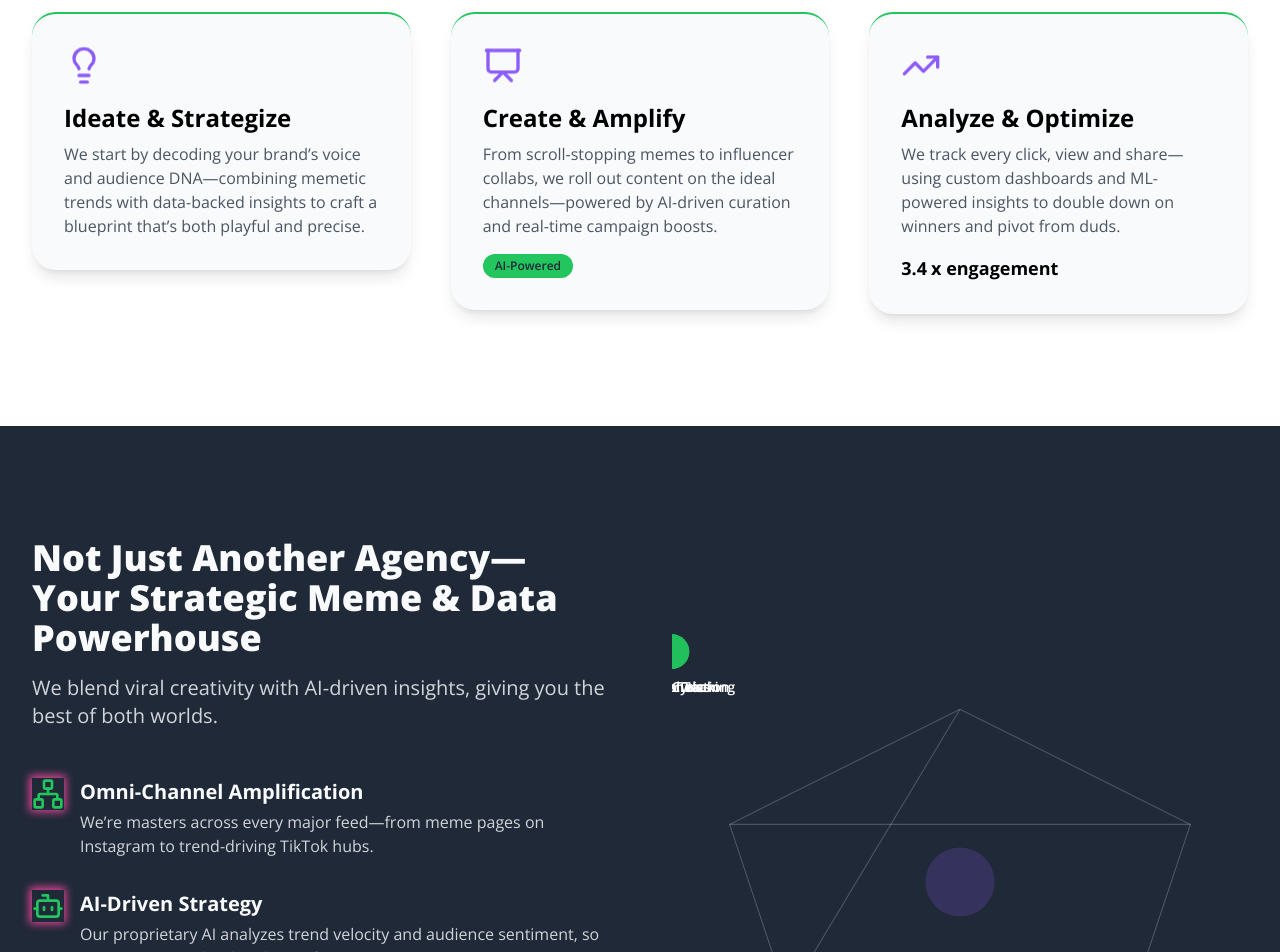
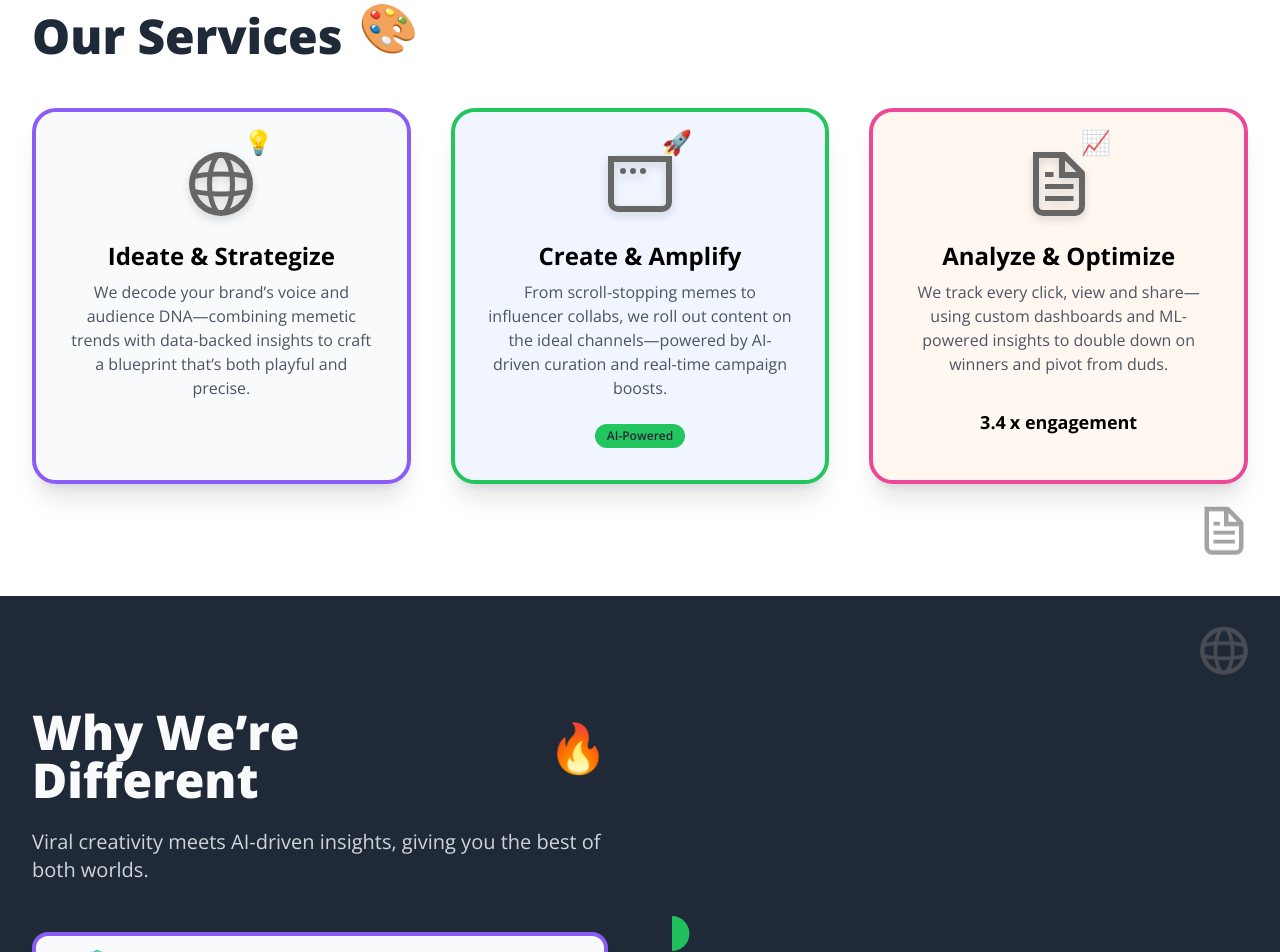
Before and after one commit to Divmak11/supr_surge_website, a Next.js app: page / in a window 1280 px wide. Shown: the part 900-1852 px from the top of the page. Built offline with nearby package versions, Linux system fonts and the light colour scheme.

Commit message:
Redesign Services, WhyDifferent, and Showcase sections: bold meme-inspired cards, floating stickers, dynamic headlines, playful emoji bursts, and interactive effects. Remove gradients/glows. All sections now playful, professional, and unique.

```diff
--- a/src/components/sections/ServicesSection.tsx
+++ b/src/components/sections/ServicesSection.tsx
@@ -4,39 +4,41 @@ import { motion } from "framer-motion";
 import Card from "../ui/Card";
 import { Lightbulb, Presentation, TrendingUp } from "lucide-react";
 import dynamic from "next/dynamic";
+import Image from "next/image";
 
 const LiveCounter = dynamic(() => import("../ui/LiveCounter"), {
   ssr: false,
 });
 
-const services = [
+const floatingStickers = [
+  { src: "/window.svg", alt: "Window Sticker", style: "top-8 left-8 w-10 animate-float-slow" },
+  { src: "/file.svg", alt: "File Sticker", style: "bottom-8 right-8 w-12 animate-float-medium" },
+];
+
+const headlineEmojis = ["💡", "🚀", "📈", "🎨", "🔥", "😂"];
+
+const serviceCards = [
   {
-    icon: (
-      <motion.div whileHover={{ rotate: 360 }}>
-        <Lightbulb size={40} className="mb-4 text-primary-purple" />
-      </motion.div>
-    ),
+    icon: "/globe.svg",
+    emoji: "💡",
+    color: "bg-[#F9FAFB] border-[#8B5CF6]",
     title: "Ideate & Strategize",
     description:
-      "We start by decoding your brand’s voice and audience DNA—combining memetic trends with data-backed insights to craft a blueprint that’s both playful and precise.",
+      "We decode your brand’s voice and audience DNA—combining memetic trends with data-backed insights to craft a blueprint that’s both playful and precise.",
   },
   {
-    icon: (
-      <motion.div whileHover={{ rotate: 360 }}>
-        <Presentation size={40} className="mb-4 text-primary-purple" />
-      </motion.div>
-    ),
+    icon: "/window.svg",
+    emoji: "🚀",
+    color: "bg-[#F0F5FF] border-[#22C55E]",
     title: "Create & Amplify",
     description:
       "From scroll-stopping memes to influencer collabs, we roll out content on the ideal channels—powered by AI-driven curation and real-time campaign boosts.",
     badge: "AI-Powered",
   },
   {
-    icon: (
-      <motion.div whileHover={{ rotate: 360 }}>
-        <TrendingUp size={40} className="mb-4 text-primary-purple" />
-      </motion.div>
-    ),
+    icon: "/file.svg",
+    emoji: "📈",
+    color: "bg-[#FFF7F0] border-[#EC4899]",
     title: "Analyze & Optimize",
     description:
       "We track every click, view and share—using custom dashboards and ML-powered insights to double down on winners and pivot from duds.",
@@ -70,46 +72,62 @@ const itemVariants = {
 };
 
 const ServicesSection = () => {
+  const [headlineIndex, setHeadlineIndex] = React.useState(0);
+  React.useEffect(() => {
+    const interval = setInterval(() => {
+      setHeadlineIndex((i) => (i + 1) % headlineEmojis.length);
+    }, 1800);
+    return () => clearInterval(interval);
+  }, []);
+
   return (
     <section className="relative py-28 bg-white overflow-hidden">
-      {/* Animated Gradient Background */}
-      <div className="absolute inset-0 animated-gradient opacity-10 -z-10" />
-      {/* Subtle Pattern Overlay (optional) */}
-      <div className="absolute inset-0 pointer-events-none" aria-hidden="true">
-        {/* Example: SVG pattern or sparkles can be added here */}
+      {/* Floating SVG Stickers */}
+      {floatingStickers.map((sticker, i) => (
+        <Image
+          key={i}
+          src={sticker.src}
+          alt={sticker.alt}
+          width={48}
+          height={48}
+          className={`pointer-events-none select-none opacity-60 absolute z-0 ${sticker.style}`}
+        />
+      ))}
+      <div className="container mx-auto px-8">
+        <h2 className="text-4xl md:text-5xl font-extrabold text-neutral-dark mb-12 flex items-center gap-4">
+          Our Services
+          <span className="text-4xl md:text-5xl animate-bounce inline-block">{headlineEmojis[headlineIndex]}</span>
+        </h2>
+        <div className="grid grid-cols-1 md:grid-cols-3 gap-10">
+          {serviceCards.map((service, index) => (
+            <div
+              key={index}
+              className={`relative rounded-3xl border-4 ${service.color} shadow-xl p-8 flex flex-col items-center text-center transition-transform duration-300 hover:scale-105 hover:-rotate-2 group`}
+            >
+              <div className="w-20 h-20 mb-4 flex items-center justify-center relative">
+                <Image src={service.icon} alt={service.title} width={64} height={64} className="w-16 h-16 drop-shadow-lg" />
+                <span className="absolute -top-3 -right-3 text-2xl animate-bounce">{service.emoji}</span>
               </div>
-      <div className="container mx-auto px-8">
-        <motion.div
-          variants={containerVariants}
-          initial="hidden"
-          whileInView="visible"
-          viewport={{ once: true, amount: 0.2 }}
-          className="grid grid-cols-1 md:grid-cols-3 gap-10"
-        >
-          {services.map((service, index) => (
-            <motion.div key={index} variants={itemVariants} className="bounce-in">
-              <Card className="transition-all duration-300 hover:glow-animate">
-                <div className="float-animate mb-2">{service.icon}</div>
-                <h3 className="text-2xl font-bold mb-2 fade-in-up">{service.title}</h3>
-                <p className="text-neutral-medium fade-in-up">{service.description}</p>
+              <h3 className="text-2xl font-bold mb-2">{service.title}</h3>
+              <p className="text-neutral-medium mb-4">{service.description}</p>
               {service.badge && (
-                  <span className="mt-4 inline-block bg-accent-green text-neutral-dark text-xs font-semibold px-3 py-1 rounded-full fade-in-up">
+                <span className="mt-2 inline-block bg-accent-green text-neutral-dark text-xs font-semibold px-3 py-1 rounded-full">
                   {service.badge}
                 </span>
               )}
               {service.counter && (
-                  <div className="mt-4 text-lg font-bold fade-in-up">
-                    <LiveCounter
-                      from={service.counter.from}
-                      to={service.counter.to}
-                    />
+                <div className="mt-4 text-lg font-bold">
+                  <LiveCounter from={service.counter.from} to={service.counter.to} />
                   <span className="ml-1">{service.counter.suffix}</span>
                 </div>
               )}
-              </Card>
-            </motion.div>
+              {/* Emoji burst on hover */}
+              <span className="absolute left-1/2 top-1/2 -translate-x-1/2 -translate-y-1/2 opacity-0 group-hover:opacity-100 transition-all duration-300 pointer-events-none z-0">
+                <span className="text-2xl animate-bounce">😂🔥🎉</span>
+              </span>
+            </div>
           ))}
-        </motion.div>
+        </div>
       </div>
     </section>
   );
--- a/src/components/sections/ShowcaseSection.tsx
+++ b/src/components/sections/ShowcaseSection.tsx
@@ -12,6 +12,14 @@ import "swiper/css/pagination";
 import "swiper/css/navigation";
 
 import ShowcaseCard from "../ui/ShowcaseCard";
+import Image from "next/image";
+
+const floatingStickers = [
+  { src: "/file.svg", alt: "File Sticker", style: "top-8 left-8 w-10 animate-float-slow" },
+  { src: "/globe.svg", alt: "Globe Sticker", style: "bottom-8 right-8 w-12 animate-float-medium" },
+];
+
+const headlineEmojis = ["🎬", "🔥", "😂", "🚀", "🎉", "👑"];
 
 const projects = [
   {
@@ -64,30 +72,30 @@ const projects = [
 const ShowcaseSection = () => {
   const [swiper, setSwiper] = useState<SwiperClass | null>(null);
   const [flippedCardId, setFlippedCardId] = useState<number | null>(null);
+  const [headlineIndex, setHeadlineIndex] = useState(0);
+  useEffect(() => {
+    const interval = setInterval(() => {
+      setHeadlineIndex((i) => (i + 1) % headlineEmojis.length);
+    }, 1800);
+    return () => clearInterval(interval);
+  }, []);
 
   const handleCardClick = (clickedIndex: number, clickedId: number) => {
     if (!swiper) return;
 
     if (swiper.realIndex === clickedIndex) {
-      // Card is already in the center, toggle flip
       setFlippedCardId((current) => (current === clickedId ? null : clickedId));
     } else {
-      // Card is not in the center, slide to it
-      // Unflip any currently flipped card
       setFlippedCardId(null);
-
-      // Set up a one-time event listener to flip the card *after* the slide transition ends
       const flipAfterSlide = () => {
         setFlippedCardId(clickedId);
         swiper.off("slideChangeTransitionEnd", flipAfterSlide);
       };
       swiper.on("slideChangeTransitionEnd", flipAfterSlide);
-
       swiper.slideToLoop(clickedIndex);
     }
   };
 
-  // When the user drags the slider, unflip the card
   useEffect(() => {
     if (swiper) {
       swiper.on('sliderMove', () => setFlippedCardId(null));
@@ -99,18 +107,23 @@ const ShowcaseSection = () => {
     }
   }, [swiper]);
 
-
   return (
     <section className="relative bg-neutral-dark py-20 overflow-hidden">
-      {/* Animated Gradient Background */}
-      <div className="absolute inset-0 animated-gradient opacity-20 -z-10" />
-      {/* Subtle Pattern Overlay (optional) */}
-      <div className="absolute inset-0 pointer-events-none" aria-hidden="true">
-        {/* Example: SVG pattern or sparkles can be added here */}
-      </div>
+      {/* Floating SVG Stickers */}
+      {floatingStickers.map((sticker, i) => (
+        <Image
+          key={i}
+          src={sticker.src}
+          alt={sticker.alt}
+          width={48}
+          height={48}
+          className={`pointer-events-none select-none opacity-60 absolute z-0 ${sticker.style}`}
+        />
+      ))}
       <div className="mx-auto max-w-screen-xl px-4">
-        <h2 className="text-center font-montserrat text-4xl font-bold text-white fade-in-up">
-          Our Top Works
+        <h2 className="text-center font-montserrat text-4xl md:text-5xl font-bold text-white mb-4 flex items-center justify-center gap-4">
+          Our Top Memes
+          <span className="text-4xl md:text-5xl animate-bounce inline-block">{headlineEmojis[headlineIndex]}</span>
         </h2>
         <p className="mt-4 text-center font-sans text-lg text-neutral-gray fade-in-up">
           Where creativity meets data, and pixels meet purpose.
@@ -140,12 +153,16 @@ const ShowcaseSection = () => {
         >
           {projects.map((project, index) => (
             <SwiperSlide key={project.id} className="!w-[400px]">
-              <div className="glow-animate">
+              <div className="relative group">
                 <ShowcaseCard
                   {...project}
                   isFlipped={flippedCardId === project.id}
                   onCardClick={() => handleCardClick(index, project.id)}
                 />
+                {/* Emoji burst on hover */}
+                <span className="absolute left-1/2 top-1/2 -translate-x-1/2 -translate-y-1/2 opacity-0 group-hover:opacity-100 transition-all duration-300 pointer-events-none z-10">
+                  <span className="text-2xl animate-bounce">😂🔥🎉</span>
+                </span>
               </div>
             </SwiperSlide>
           ))}
--- a/src/components/sections/WhyDifferentSection.tsx
+++ b/src/components/sections/WhyDifferentSection.tsx
@@ -3,6 +3,7 @@ import React from "react";
 import { motion } from "framer-motion";
 import { Bot, Network, PersonStanding, ShieldCheck } from "lucide-react";
 import dynamic from "next/dynamic";
+import Image from "next/image";
 
 const FeatureMap = dynamic(() => import("@/components/ui/FeatureMap"), {
   ssr: false,
@@ -13,28 +14,43 @@ const FeatureMap = dynamic(() => import("@/components/ui/FeatureMap"), {
   ),
 });
 
+const floatingStickers = [
+  { src: "/globe.svg", alt: "Globe Sticker", style: "top-8 right-8 w-12 animate-float-slow" },
+  { src: "/window.svg", alt: "Window Sticker", style: "bottom-8 left-8 w-10 animate-float-medium" },
+];
+
+const headlineEmojis = ["🤓", "🤖", "🎯", "🔥", "💡", "😂"];
+
 const features = [
   {
-    icon: <Network className="w-8 h-8 text-accent-green" />,
+    icon: "/globe.svg",
+    emoji: "🌍",
+    color: "bg-[#F9FAFB] border-[#8B5CF6]",
     title: "Omni-Channel Amplification",
     description:
-      "We’re masters across every major feed—from meme pages on Instagram to trend-driving TikTok hubs.",
+      "Masters across every major feed—from meme pages on Instagram to trend-driving TikTok hubs.",
   },
   {
-    icon: <Bot className="w-8 h-8 text-accent-green" />,
+    icon: "/window.svg",
+    emoji: "🤖",
+    color: "bg-[#F0F5FF] border-[#22C55E]",
     title: "AI-Driven Strategy",
     description:
-      "Our proprietary AI analyzes trend velocity and audience sentiment, so your campaigns land at the perfect moment.",
+      "Proprietary AI analyzes trend velocity and audience sentiment, so your campaigns land at the perfect moment.",
     badge: "Proprietary Tech",
   },
   {
-    icon: <ShieldCheck className="w-8 h-8 text-accent-green" />,
+    icon: "/file.svg",
+    emoji: "⚡",
+    color: "bg-[#FFF7F0] border-[#EC4899]",
     title: "Real-Time Optimization",
     description:
       "Live dashboards update every 5 seconds—letting us pivot on the fly for maximum ROI.",
   },
   {
-    icon: <PersonStanding className="w-8 h-8 text-accent-green" />,
+    icon: "/next.svg",
+    emoji: "🧑‍🎤",
+    color: "bg-[#F9FAFB] border-[#8B5CF6]",
     title: "Creative Collective",
     description:
       "A hand-picked team of meme-lords, data nerds and creative strategists—all under one roof.",
@@ -42,66 +58,66 @@ const features = [
 ];
 
 const WhyDifferentSection = () => {
+  const [headlineIndex, setHeadlineIndex] = React.useState(0);
+  React.useEffect(() => {
+    const interval = setInterval(() => {
+      setHeadlineIndex((i) => (i + 1) % headlineEmojis.length);
+    }, 1800);
+    return () => clearInterval(interval);
+  }, []);
+
   return (
     <section className="relative bg-neutral-dark text-neutral-light py-28 overflow-hidden">
-      {/* Animated Gradient Background */}
-      <div className="absolute inset-0 animated-gradient opacity-20 -z-10" />
-      {/* Subtle Pattern Overlay (optional) */}
-      <div className="absolute inset-0 pointer-events-none" aria-hidden="true">
-        {/* Example: SVG pattern or sparkles can be added here */}
-      </div>
+      {/* Floating SVG Stickers */}
+      {floatingStickers.map((sticker, i) => (
+        <Image
+          key={i}
+          src={sticker.src}
+          alt={sticker.alt}
+          width={48}
+          height={48}
+          className={`pointer-events-none select-none opacity-60 absolute z-0 ${sticker.style}`}
+        />
+      ))}
       <div className="container mx-auto px-8 grid grid-cols-1 md:grid-cols-2 gap-16 items-center">
         {/* Left Column: Text Content */}
         <div>
-          <motion.h2
-            initial={{ opacity: 0, y: 20 }}
-            whileInView={{ opacity: 1, y: 0 }}
-            viewport={{ once: true, amount: 0.3 }}
-            transition={{ duration: 0.6 }}
-            className="text-4xl font-extrabold mb-4 fade-in-up"
-          >
-            Not Just Another Agency—Your Strategic Meme & Data Powerhouse
-          </motion.h2>
-          <motion.p
-            initial={{ opacity: 0, y: 20 }}
-            whileInView={{ opacity: 1, y: 0 }}
-            viewport={{ once: true, amount: 0.3 }}
-            transition={{ duration: 0.6, delay: 0.2 }}
-            className="text-xl text-neutral-gray mb-12 fade-in-up"
-          >
-            We blend viral creativity with AI-driven insights, giving you the
-            best of both worlds.
-          </motion.p>
-
+          <h2 className="text-4xl md:text-5xl font-extrabold mb-6 flex items-center gap-4">
+            Why We’re Different
+            <span className="text-4xl md:text-5xl animate-bounce inline-block">{headlineEmojis[headlineIndex]}</span>
+          </h2>
+          <p className="text-xl text-neutral-gray mb-12">
+            Viral creativity meets AI-driven insights, giving you the best of both worlds.
+          </p>
           <div className="space-y-8">
             {features.map((feature, index) => (
-              <motion.div
+              <div
                 key={index}
-                initial={{ opacity: 0, x: -20 }}
-                whileInView={{ opacity: 1, x: 0 }}
-                viewport={{ once: true, amount: 0.5 }}
-                transition={{ duration: 0.5, delay: 0.2 * index }}
-                className="flex items-start gap-4 bounce-in"
+                className={`flex items-start gap-4 rounded-2xl border-4 ${feature.color} p-6 shadow-lg transition-transform duration-300 hover:scale-105 hover:rotate-1 group`}
               >
-                <div className="flex-shrink-0 glow-animate">{feature.icon}</div>
+                <div className="w-16 h-16 flex items-center justify-center relative">
+                  <Image src={feature.icon} alt={feature.title} width={48} height={48} className="w-12 h-12 drop-shadow-lg" />
+                  <span className="absolute -top-2 -right-2 text-xl animate-bounce">{feature.emoji}</span>
+                </div>
                 <div>
-                  <h3 className="text-xl font-bold fade-in-up">{feature.title}</h3>
-                  <p className="text-neutral-gray mt-1 fade-in-up">
-                    {feature.description}
-                  </p>
+                  <h3 className="text-xl font-bold mb-1">{feature.title}</h3>
+                  <p className="text-neutral-gray mb-1">{feature.description}</p>
                   {feature.badge && (
-                    <span className="mt-2 inline-block bg-highlight-pink text-white text-xs font-semibold px-3 py-1 rounded-full fade-in-up">
+                    <span className="mt-2 inline-block bg-highlight-pink text-white text-xs font-semibold px-3 py-1 rounded-full">
                       {feature.badge}
                     </span>
                   )}
                 </div>
-              </motion.div>
+                {/* Emoji burst on hover */}
+                <span className="absolute left-1/2 top-1/2 -translate-x-1/2 -translate-y-1/2 opacity-0 group-hover:opacity-100 transition-all duration-300 pointer-events-none z-0">
+                  <span className="text-xl animate-bounce">😂🔥🎉</span>
+                </span>
+              </div>
             ))}
           </div>
         </div>
-
         {/* Right Column: Interactive Graphic Placeholder */}
-        <div className="flex items-center justify-center h-full min-h-[400px] fade-in-up">
+        <div className="flex items-center justify-center h-full min-h-[400px]">
           <FeatureMap />
         </div>
       </div>
```
Lines whose indentation alone changed are shown as unchanged.
